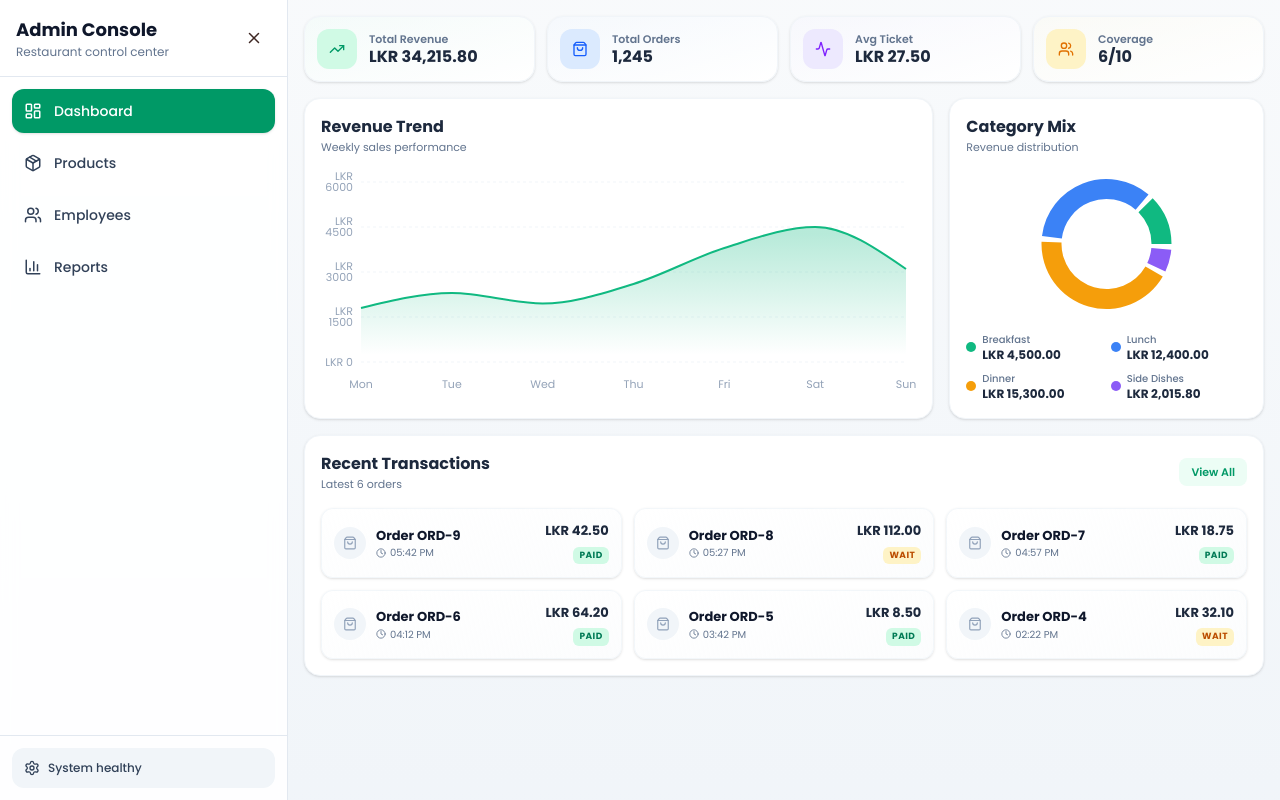
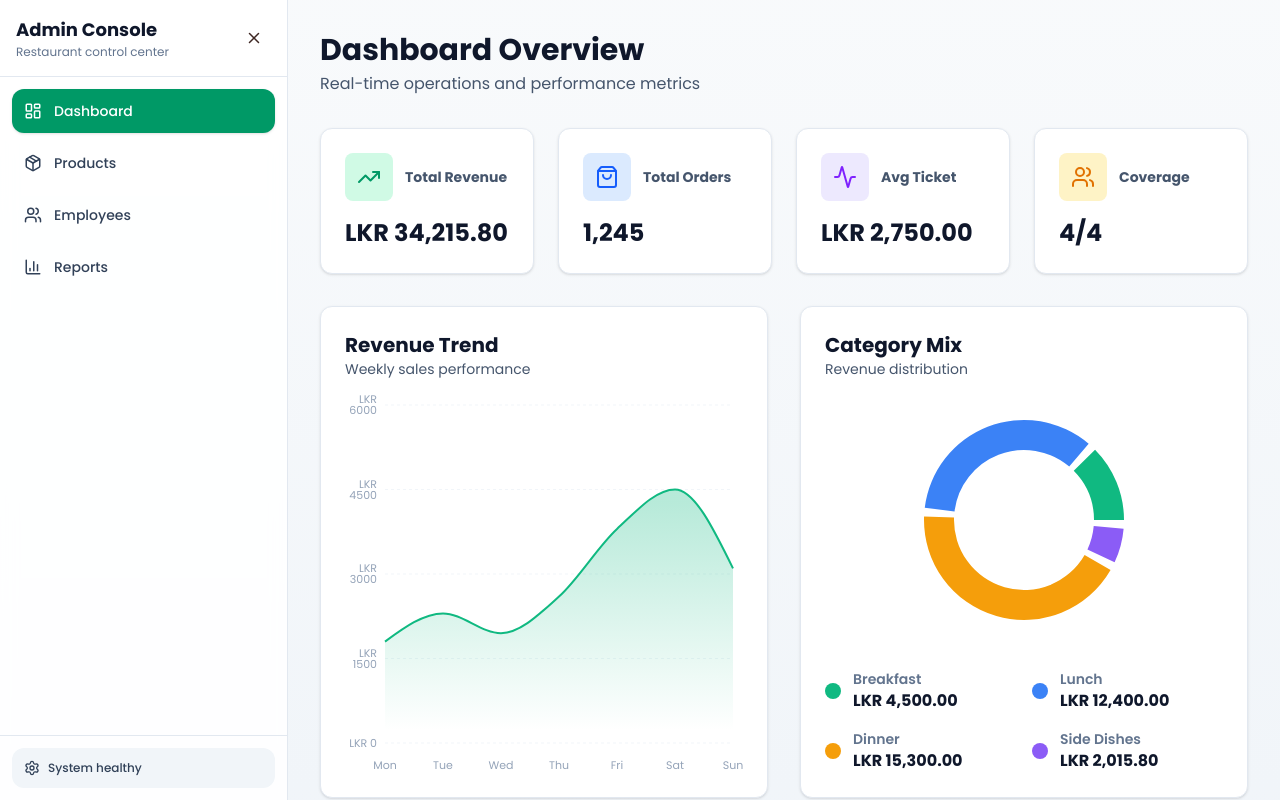
Before and after one commit to sameerajayakodi/Food-Kiosk, a React (Vite) app: page /admin in a window 1280 px wide. Built offline with nearby package versions, Linux system fonts and the light colour scheme.

Commit message:
feat: implement admin dashboard layout and analytics overview page

```diff
--- a/src/pages/admin/AdminDashboard.tsx
+++ b/src/pages/admin/AdminDashboard.tsx
@@ -97,8 +97,8 @@ export default function AdminDashboard() {
 
   const d_totalRevenue = isDemo ? 34215.80 : totalRevenue;
   const d_totalOrders = isDemo ? "1,245" : orders.length.toString();
-  const d_avgTicket = isDemo ? 27.50 : averageOrderValue;
-  const d_staffCoverage = isDemo ? "6/10" : `${activeEmployees}/${employees.length}`;
+  const d_avgTicket = isDemo ? 2750.00 : averageOrderValue;
+  const d_staffCoverage = isDemo ? "4/4" : `${activeEmployees}/${employees.length}`;
 
   const categoryStats = isDemo ? [
     { name: "Breakfast", value: 4500 },
@@ -136,30 +136,16 @@ export default function AdminDashboard() {
   ] : recentOrdersRaw;
 
   return (
-    <div className="p-4 space-y-4">
-      {/* Slimmer Top Banner */}
-      {/* <section className="rounded-2xl bg-gradient-to-r from-slate-900 to-indigo-950 text-white p-4 shadow-sm flex flex-col md:flex-row md:items-center justify-between gap-4">
-        <div>
-          <div className="flex items-center gap-2 mb-1">
-            <Activity className="w-4 h-4 text-emerald-400" />
-            <h2 className="text-lg font-bold text-white">
-              Live Operations
-            </h2>
-          </div>
-          <p className="text-slate-400 text-xs">
-            Real-time sales and staffing metrics
-          </p>
-        </div>
-        <div className="flex flex-wrap gap-2">
-          <QuickPill label="Orders" value={d_todayOrdersLength.toString()} color="emerald" />
-          <QuickPill label="Revenue (Today)" value={formatCurrency(d_todayRevenue)} color="blue" />
-          <QuickPill label="Staff" value={d_activeStaff} color="violet" />
-          <QuickPill label="Products" value={d_activeProducts} color="amber" />
-        </div>
-      </section> */}
-
-      {/* Compact Stat Cards */}
-      <section className="grid grid-cols-2 lg:grid-cols-4 gap-3">
+    <div className="flex-1 overflow-y-auto p-8 space-y-8">
+      <div>
+        <h1 className="text-3xl font-bold text-slate-900">
+          Dashboard Overview
+        </h1>
+        <p className="text-slate-600 mt-1">
+          Real-time operations and performance metrics
+        </p>
+      </div>
+      <section className="grid grid-cols-1 md:grid-cols-2 lg:grid-cols-4 gap-6">
         <StatCard
           title="Total Revenue"
           value={formatCurrency(d_totalRevenue)}
@@ -186,15 +172,15 @@ export default function AdminDashboard() {
         />
       </section>
 
-      <section className="grid grid-cols-1 lg:grid-cols-[2fr_1fr] gap-4">
-        <div className="bg-white border border-slate-100 rounded-2xl p-4 shadow-sm">
+      <section className="grid grid-cols-1 lg:grid-cols-2 gap-8">
+        <div className="bg-white border border-slate-200 rounded-xl p-6 shadow-sm flex flex-col">
           <div className="mb-4 flex items-center justify-between">
             <div>
-              <h3 className="text-base font-bold text-slate-800">Revenue Trend</h3>
-              <p className="text-[11px] text-slate-500">Weekly sales performance</p>
+              <h3 className="text-xl font-bold text-slate-900">Revenue Trend</h3>
+              <p className="text-sm text-slate-600">Weekly sales performance</p>
             </div>
           </div>
-          <div className="h-[220px] w-full">
+          <div className="flex-1 w-full min-h-[250px]">
             <ResponsiveContainer width="100%" height="100%">
               <AreaChart data={weeklyData} margin={{ top: 10, right: 10, left: -20, bottom: 0 }}>
                 <defs>
@@ -217,20 +203,20 @@ export default function AdminDashboard() {
           </div>
         </div>
 
-        <div className="bg-white border border-slate-100 rounded-2xl p-4 shadow-sm flex flex-col">
-          <div className="mb-2">
-            <h3 className="text-base font-bold text-slate-800">Category Mix</h3>
-            <p className="text-[11px] text-slate-500">Revenue distribution</p>
+        <div className="bg-white border border-slate-200 rounded-xl p-6 shadow-sm flex flex-col">
+          <div className="mb-4">
+            <h3 className="text-xl font-bold text-slate-900">Category Mix</h3>
+            <p className="text-sm text-slate-600">Revenue distribution</p>
           </div>
-          <div className="flex-1 min-h-[160px]">
-             <ResponsiveContainer width="100%" height="100%">
+          <div className="flex-1 min-h-[250px] flex items-center justify-center">
+             <ResponsiveContainer width="100%" height={250}>
               <PieChart>
                 <Pie
                   data={categoryStats}
                   cx="50%"
                   cy="50%"
-                  innerRadius={45}
-                  outerRadius={65}
+                  innerRadius={70}
+                  outerRadius={100}
                   paddingAngle={5}
                   dataKey="value"
                   stroke="none"
@@ -240,19 +226,19 @@ export default function AdminDashboard() {
                   ))}
                 </Pie>
                 <Tooltip
-                   contentStyle={{ borderRadius: "8px", border: "none", fontSize: "12px", boxShadow: "0 4px 6px -1px rgb(0 0 0 / 0.1)" }}
+                   contentStyle={{ borderRadius: "8px", border: "none", fontSize: "14px", boxShadow: "0 4px 6px -1px rgb(0 0 0 / 0.1)" }}
                    formatter={(val: any) => `LKR ${Number(val).toLocaleString()}`}
                 />
               </PieChart>
             </ResponsiveContainer>
           </div>
-          <div className="grid grid-cols-2 gap-x-2 gap-y-2 mt-2">
+          <div className="grid grid-cols-2 gap-x-4 gap-y-4 mt-6">
              {categoryStats.map((stat, i) => (
-                <div key={stat.name} className="flex items-center gap-1.5">
-                   <div className="w-2.5 h-2.5 rounded-full shrink-0" style={{ backgroundColor: COLORS[i % COLORS.length] }} />
+                <div key={stat.name} className="flex items-center gap-3">
+                   <div className="w-4 h-4 rounded-full shrink-0" style={{ backgroundColor: COLORS[i % COLORS.length] }} />
                    <div>
-                     <p className="text-[10px] whitespace-nowrap overflow-hidden text-ellipsis font-medium text-slate-500">{stat.name}</p>
-                     <p className="text-xs font-bold text-slate-800">{formatCurrency(stat.value)}</p>
+                     <p className="text-sm font-semibold text-slate-500">{stat.name}</p>
+                     <p className="text-base font-bold text-slate-900">{formatCurrency(stat.value)}</p>
                    </div>
                 </div>
              ))}
@@ -260,50 +246,50 @@ export default function AdminDashboard() {
         </div>
       </section>
 
-      <section className="bg-white border border-slate-100 rounded-2xl p-4 shadow-sm">
-          <div className="flex items-center justify-between mb-4">
+      <section className="bg-white border border-slate-200 rounded-xl p-6 shadow-sm">
+          <div className="flex items-center justify-between mb-6">
             <div>
-               <h3 className="text-base font-bold text-slate-800">Recent Transactions</h3>
-               <p className="text-[11px] text-slate-500">Latest {recentOrders.length} orders</p>
+               <h3 className="text-xl font-bold text-slate-900">Recent Transactions</h3>
+               <p className="text-sm text-slate-600">Latest {recentOrders.length} orders</p>
             </div>
             <button className="text-[11px] font-semibold text-emerald-600 hover:text-emerald-700 bg-emerald-50 hover:bg-emerald-100 px-3 py-1.5 rounded-lg transition-colors">
               View All
             </button>
           </div>
 
-          <div className="grid grid-cols-1 md:grid-cols-2 lg:grid-cols-3 gap-3">
+          <div className="grid grid-cols-1 md:grid-cols-2 lg:grid-cols-3 gap-6">
             {recentOrders.length === 0 ? (
-              <div className="col-span-1 md:col-span-2 lg:col-span-3 text-center py-6 text-slate-400 bg-slate-50 rounded-xl">
-                <Package className="w-6 h-6 mx-auto mb-2 opacity-30" />
-                <p className="text-xs font-semibold">No active orders</p>
+              <div className="col-span-1 md:col-span-2 lg:col-span-3 text-center py-10 text-slate-400 bg-slate-50 rounded-xl">
+                <Package className="w-10 h-10 mx-auto mb-3 opacity-30" />
+                <p className="text-sm font-semibold">No active orders</p>
               </div>
             ) : (
               recentOrders.map((order) => (
                 <div
                   key={order.id}
-                  className="rounded-xl border border-slate-100/80 hover:border-emerald-200 bg-gradient-to-br from-white to-slate-50/50 p-3 shadow-sm hover:shadow-md transition-all group cursor-pointer flex items-center justify-between"
+                  className="rounded-xl border border-slate-200 bg-white p-5 shadow-sm hover:shadow-md transition-all group cursor-pointer flex items-center justify-between"
                 >
-                  <div className="flex items-center gap-2.5">
-                     <div className="w-8 h-8 rounded-full bg-slate-100 flex items-center justify-center shrink-0 group-hover:bg-emerald-100 group-hover:text-emerald-600 transition-colors">
-                        <ShoppingBag className="w-3.5 h-3.5 text-slate-400 group-hover:text-emerald-600 transition-colors" />
+                  <div className="flex items-center gap-4">
+                     <div className="w-12 h-12 rounded-full bg-slate-100 flex items-center justify-center shrink-0 group-hover:bg-emerald-100 group-hover:text-emerald-600 transition-colors">
+                        <ShoppingBag className="w-5 h-5 text-slate-500 group-hover:text-emerald-600 transition-colors" />
                      </div>
                      <div>
-                        <p className="font-bold text-slate-900 text-[13px]">
+                        <p className="font-bold text-slate-900 text-base">
                            Order {order.id.slice(0, 5).toUpperCase()}
                         </p>
-                        <p className="text-[10px] text-slate-500 flex items-center gap-1">
-                           <Clock className="w-2.5 h-2.5" />
+                        <p className="text-sm text-slate-500 flex items-center gap-1.5 mt-0.5">
+                           <Clock className="w-3.5 h-3.5" />
                            {new Date(order.timestamp).toLocaleTimeString([], { hour: '2-digit', minute: '2-digit' })}
                         </p>
                      </div>
                   </div>
 
                   <div className="text-right">
-                    <p className="font-bold text-slate-800 text-[13px]">
+                    <p className="font-bold text-slate-900 text-lg">
                       {formatCurrency(order.total)}
                     </p>
                     <span
-                      className={`text-[9px] uppercase tracking-wider font-bold px-1.5 py-0.5 rounded-md inline-block mt-0.5 ${
+                      className={`text-xs uppercase tracking-wider font-bold px-2 py-1 rounded-md inline-block mt-1.5 ${
                         order.paymentStatus === "paid"
                           ? "bg-emerald-100 text-emerald-700"
                           : "bg-amber-100 text-amber-700"
@@ -317,21 +303,6 @@ export default function AdminDashboard() {
             )}
           </div>
         </section>
-    </div>
-  );
-}
-
-function QuickPill({ label, value, color }: { label: string; value: string, color: 'emerald'|'blue'|'amber'|'violet' }) {
-  const bgMap = {
-     emerald: "bg-emerald-500/20 text-emerald-100 border-emerald-500/20",
-     blue: "bg-blue-500/20 text-blue-100 border-blue-500/20",
-     amber: "bg-amber-500/20 text-amber-100 border-amber-500/20",
-     violet: "bg-violet-500/20 text-violet-100 border-violet-500/20",
-  };
-  return (
-    <div className={`rounded-xl ${bgMap[color]} px-3 py-1.5 border min-w-[90px]`}>
-      <p className="text-[9px] uppercase font-semibold opacity-80">{label}</p>
-      <p className="text-sm font-bold tracking-tight leading-none mt-0.5">{value}</p>
     </div>
   );
 }
@@ -354,22 +325,15 @@ function StatCard({
     amber: "bg-amber-100 text-amber-600",
   } as const;
 
-  const bgMap = {
-    emerald: "from-emerald-50/30 to-white",
-    blue: "from-blue-50/30 to-white",
-    violet: "from-violet-50/30 to-white",
-    amber: "from-amber-50/30 to-white",
-  } as const;
-
   return (
-    <div className={`bg-gradient-to-br ${bgMap[color]} border border-slate-100 rounded-2xl p-3 shadow-sm flex items-center gap-3`}>
-      <div className={`w-10 h-10 rounded-xl flex shrink-0 items-center justify-center ${colorMap[color]}`}>
-        <Icon className="w-4 h-4" />
+    <div className="bg-white rounded-xl border border-slate-200 shadow-sm p-6">
+      <div className="flex items-center gap-3 mb-4">
+        <div className={`p-3 rounded-lg ${colorMap[color]}`}>
+          <Icon className="w-6 h-6" />
+        </div>
+        <h2 className="text-sm font-bold text-slate-600">{title}</h2>
       </div>
-      <div className="flex-1 min-w-0">
-         <p className="text-[11px] font-semibold text-slate-500 truncate">{title}</p>
-         <p className="text-base font-extrabold text-slate-800 leading-tight truncate">{value}</p>
-      </div>
+      <p className="text-2xl font-bold text-slate-900">{value}</p>
     </div>
   );
 }
--- a/src/pages/admin/AdminPage.tsx
+++ b/src/pages/admin/AdminPage.tsx
@@ -39,9 +39,9 @@ export default function AdminPage() {
   };
 
   return (
-    <div className="min-h-screen bg-gradient-to-b from-slate-50 to-slate-100 flex">
+    <div className="h-screen w-full overflow-hidden bg-gradient-to-b from-slate-50 to-slate-100 flex">
       <aside
-        className={`${sidebarOpen ? "w-72" : "w-24"} border-r border-slate-200 bg-white/90 backdrop-blur-sm transition-all duration-300 flex flex-col`}
+        className={`shrink-0 ${sidebarOpen ? "w-72" : "w-24"} border-r border-slate-200 bg-white/90 backdrop-blur-sm transition-all duration-300 flex flex-col`}
       >
         <div className="p-4 border-b border-slate-200">
           <div className="flex items-center justify-between">
@@ -104,7 +104,7 @@ export default function AdminPage() {
         </div>
       </aside>
 
-      <main className="flex-1 min-w-0">
+      <main className="flex-1 min-w-0 h-full overflow-auto">
         <Outlet />
       </main>
     </div>
```
